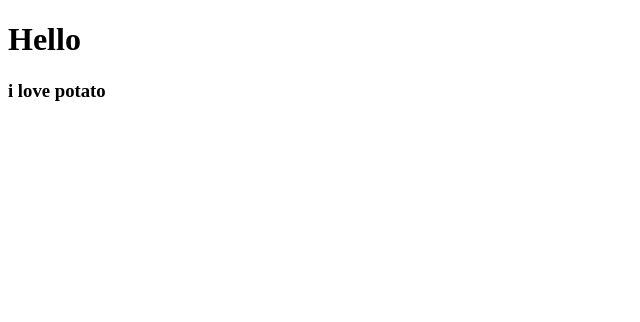
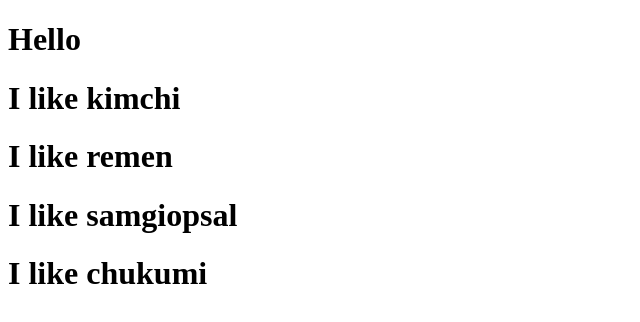
Before and after one commit to genhcode99/movie_app_2021, a React (Create React App) app: page / in a window 1280 px wide. Shown: the top 322 px of the page, without its empty margins (0-640 px from the left). Built offline with nearby package versions, Linux system fonts and the light colour scheme.

Commit message:
#2.1 Reusable Components with JSX + Props

```diff
--- a/src/App.js
+++ b/src/App.js
@@ -1,11 +1,20 @@
 import React from "react";
-import Potato from "./Patato";
+
+function Food({fav}){
+  return (
+    <h1>I like {fav}</h1>
+  )
+}
+
 
 function App() {
   return(
     <div>
       <h1>Hello</h1>
-      <Potato/>
+      <Food fav="kimchi"/>
+      <Food fav="remen"/>
+      <Food fav="samgiopsal"/>
+      <Food fav="chukumi"/>
     </div>
   )
 }
--- a/src/Patato.js
+++ /dev/null
@@ -1,9 +0,0 @@
-import React from "react";
-
-function Potato () {
-  return (
-    <h3>i love potato</h3>
-  )
-};
-
-export default Potato;
```
